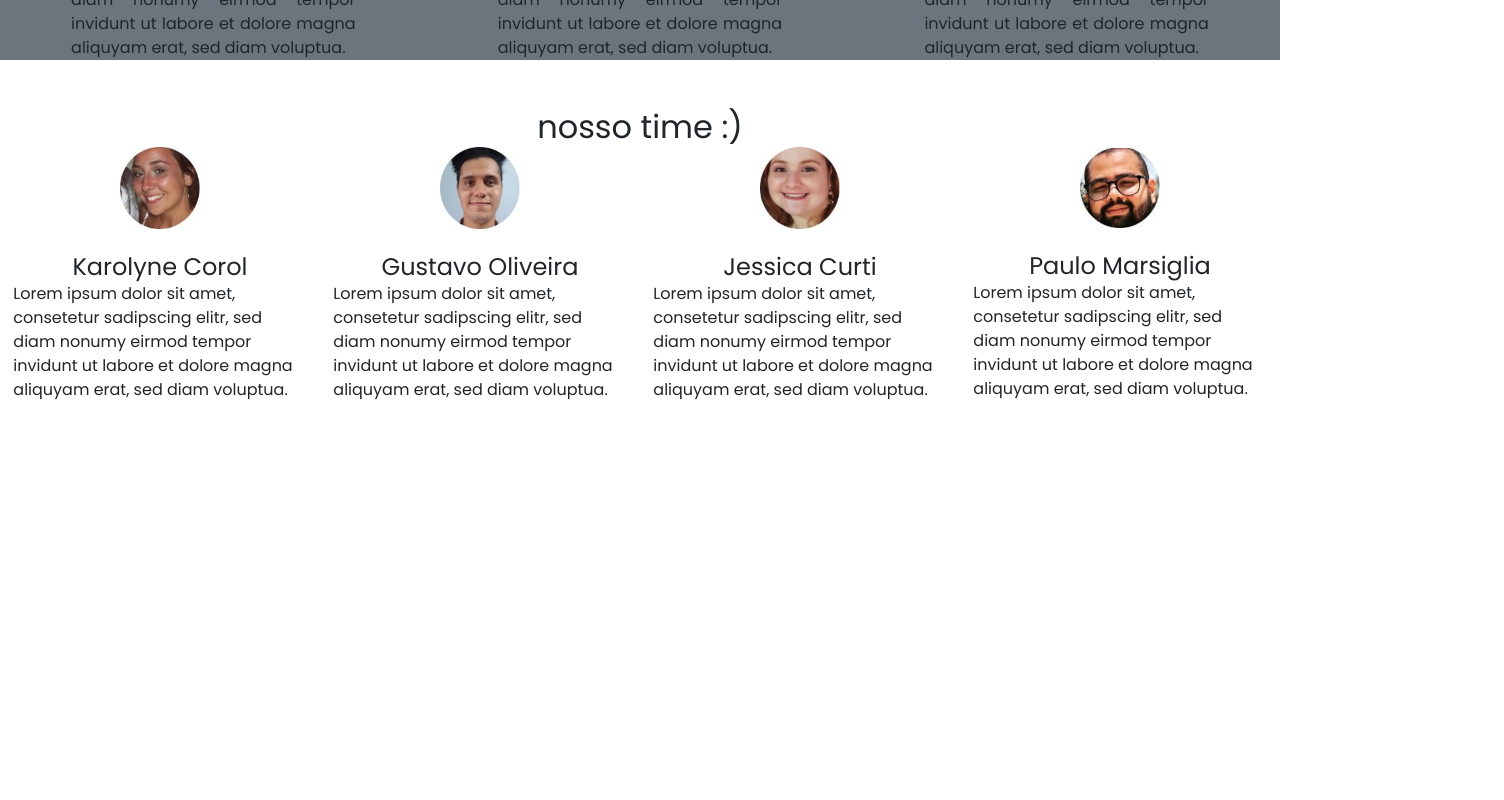
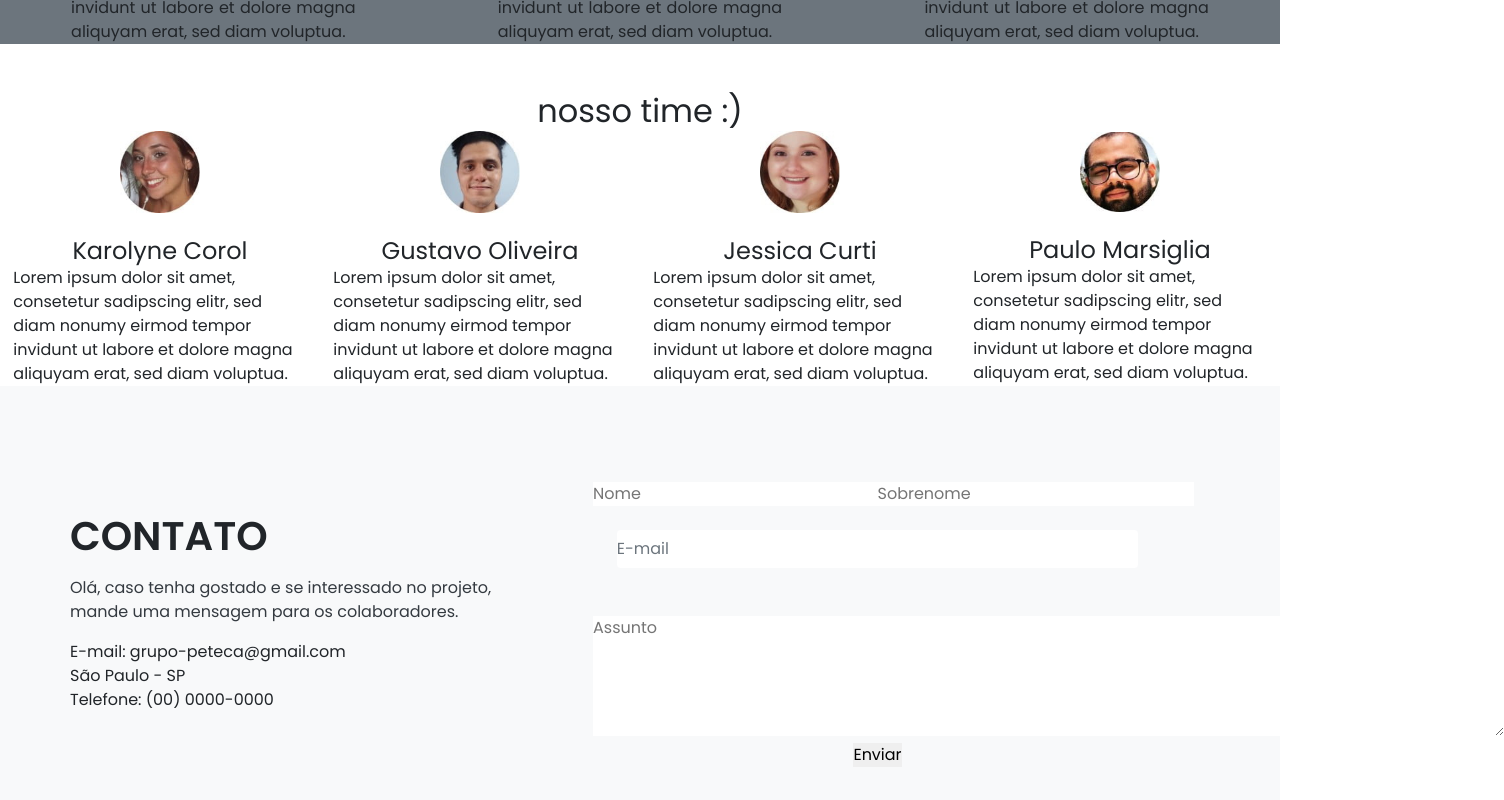
Before and after one commit to Gstv-web/ProjetoPetecaFront, an Angular app: page /#/sobre-nos in a window 1280 px wide. Shown: the part 1795-2595 px from the top of the page, 1504 px wide, since content can reach past the window. Before the commit the page ends 2197 px from the top, so only its background shows below. Built offline with nearby package versions, Linux system fonts and the light colour scheme.

Commit message:
@pmarsiglia93 [TASK: ADD DIV DE CONTATO DE TIRANDO AS ROWS DE EXEMPLO]

```diff
--- a/src/app/sobre-nos/sobre-nos.component.html
+++ b/src/app/sobre-nos/sobre-nos.component.html
@@ -46,8 +46,6 @@
     <!-- FIM CARROSSEL -->
 </div>
 
-
-<div class="row" style="border:1px solid black; height:2vh;"></div>
 <div class="container-fluid">
 
     <!--Sobre Nós-->
@@ -151,3 +149,66 @@
         </div>
     </div>
 </nav>
+
+<!--Contato-->
+
+<section class="row contato-area bg-light m-0 py-4 vh-10" id="contato">
+    <div class="container">
+        <div class="row">
+            <div class="col-md-5 contato-area-left text-left">
+                <h1 style="font-weight:700">
+                    CONTATO
+                </h1>
+                <p class="pt-3 pb-3 text-dark">
+                    Olá, caso tenha gostado e se interessado no projeto, mande uma mensagem para os colaboradores.
+                </p>
+
+                <p>E-mail: grupo-peteca@gmail.com</p>
+
+                <p>São Paulo - SP</p>
+
+                <p>Telefone: (00) 0000-0000</p>
+            </div>
+
+            <div class="col-md-7 contato-area-right bg-light ">
+                <form class=" row g-3 p-5 bg-light">
+
+                    <!--Label do Nome-->
+
+                    <div class="col-md-6 ">
+                        <label for="Nome"></label>
+                        <input type="text" id="nome" onkeyup="valorNome()" placeholder="Nome">
+                        <div id="txtNome"></div>
+                    </div>
+
+                    <!--Label de Sobrenome-->
+                    <div class="col-md-6 ">
+                        <label for="Sobrenome"></label>
+                        <input type="text" id="sobrenome" onkeyup="valorSobrenome()" placeholder="Sobrenome">
+                        <div id="txtSobrenome"></div>
+                    </div>
+
+                    <!--Label de E-mail-->
+                    <div class="col-md-11">
+                        <label for="Email"></label>
+                        <input type="email" id="email" class="form-control" placeholder="E-mail"><br>
+                    </div>
+
+                    <!--Label de Assunto-->
+                    <div class="col-12 ">
+                        <label for="assunto"></label>
+                        <textarea name="assunto" id="assunto" cols="64" rows="5" onkeyup="validaAssunto()" placeholder="Assunto"></textarea>
+                        <div id="contador"></div>
+                        <div id="txtAssunto"></div>
+                    </div>
+
+                    <!--Botão de Enviar-->
+                    <div class="container-fluid d-flex justify-content-end">
+                        <button>Enviar</button>
+                    </div>
+
+                </form>
+            </div>
+        </div>
+    </div>
+</section>
```
